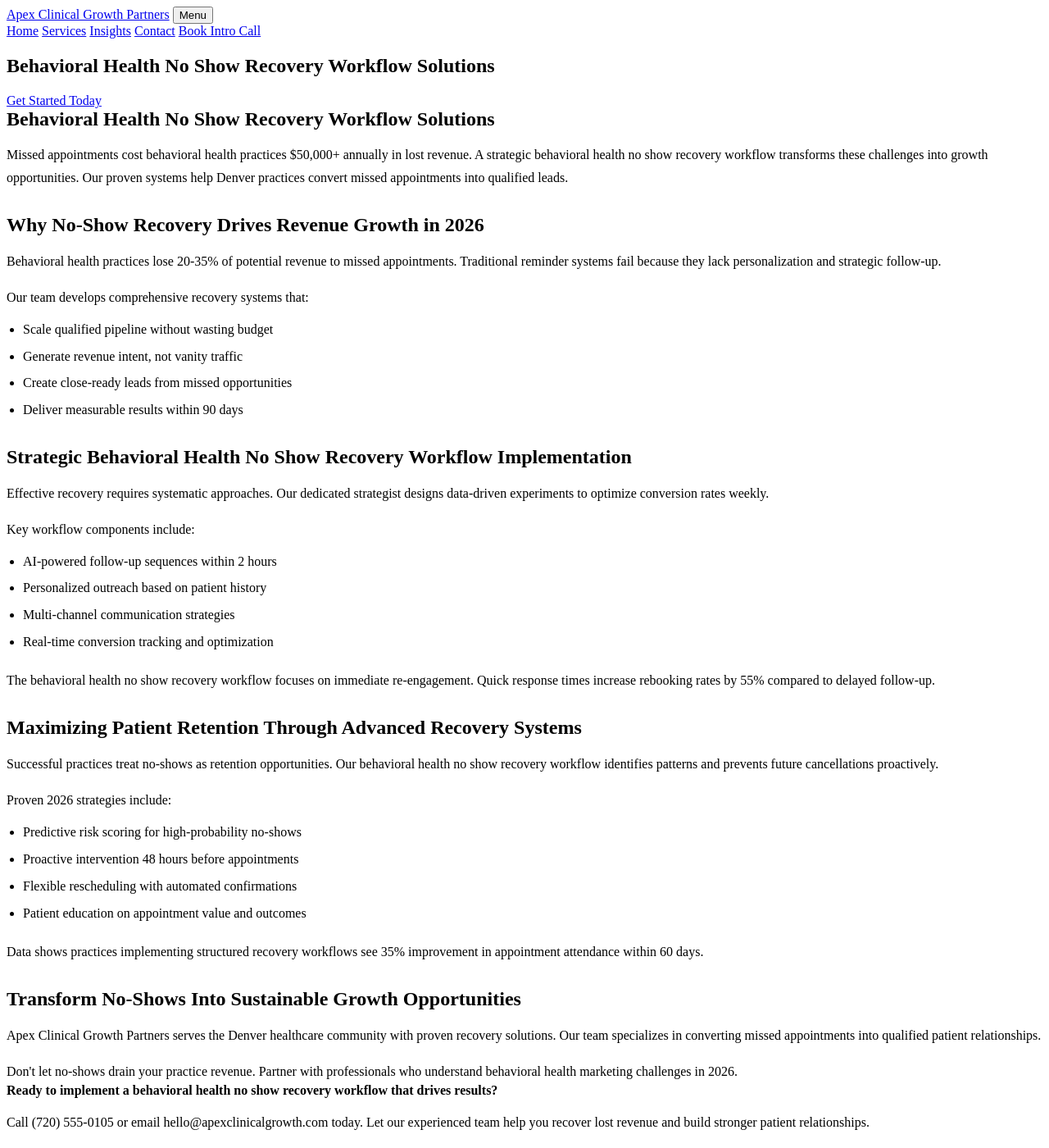
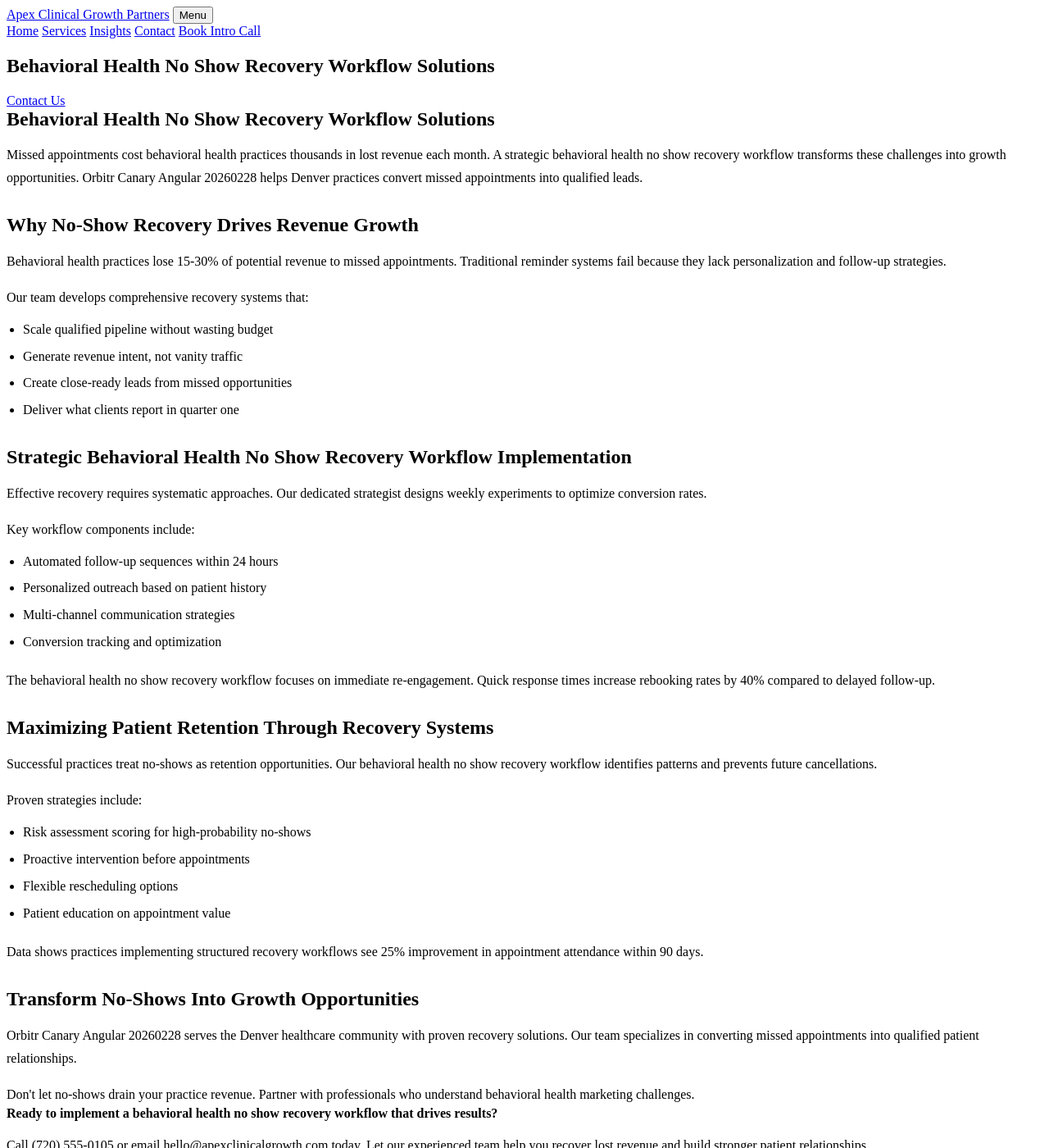
Before and after one commit to prjctlphbt/orbitr-canary-angular-20260228, a Jekyll site: the page angular-behavioral-noshow-20260228144655.html, which Jekyll copies as it is, in a window 1280 px wide and 1400 px high. Shown: the whole window at 82% size. Built offline with Jekyll 4.4.1, drawn with Linux system fonts in a browser that asks for light colours; some of the changed text lies outside the part shown.

Commit message:
Rollback: Revert changes to angular-behavioral-noshow-20260228144655.html

```diff
--- a/angular-behavioral-noshow-20260228144655.html
+++ b/angular-behavioral-noshow-20260228144655.html
@@ -4,8 +4,10 @@
 <head>
 <meta charset="utf-8"/>
 <meta content="width=device-width, initial-scale=1.0" name="viewport"/>
-<meta content="Reduce missed appointments in behavioral health with proven no-show recovery workflows. Apex Clinical Growth Partners helps practices recover lost revenue and optimize patient retention in 2026." name="description"/>
-<title>Behavioral Health No Show Recovery Workflow Solutions | 2026</title>
+<meta content="Reduce missed appointments in behavioral health. Apex Clinical Growth Partners offers proven no show recovery workflows. Optimize your practice today.
+
+Characte" name="description"/>
+<title>Behavioral Health No Show Recovery Workflow Solutions</title>
 <style>
 
 
@@ -103,53 +105,53 @@
 <section class="page-hero landing-hero">
 <div class="container">
 <h1>Behavioral Health No Show Recovery Workflow Solutions</h1>
-<a class="cta" href="/services/">Get Started Today</a>
+<a class="cta" href="/services/">Contact Us</a>
 </div>
 </section>
 <section class="landing-content">
 <div class="container orbitr-generated-content">
 <h1>Behavioral Health No Show Recovery Workflow Solutions</h1>
-<p>Missed appointments cost behavioral health practices $50,000+ annually in lost revenue. A strategic behavioral health no show recovery workflow transforms these challenges into growth opportunities. Our proven systems help Denver practices convert missed appointments into qualified leads.</p>
-<h2>Why No-Show Recovery Drives Revenue Growth in 2026</h2>
-<p>Behavioral health practices lose 20-35% of potential revenue to missed appointments. Traditional reminder systems fail because they lack personalization and strategic follow-up.</p>
+<p>Missed appointments cost behavioral health practices thousands in lost revenue each month. A strategic behavioral health no show recovery workflow transforms these challenges into growth opportunities. Orbitr Canary Angular 20260228 helps Denver practices convert missed appointments into qualified leads.</p>
+<h2>Why No-Show Recovery Drives Revenue Growth</h2>
+<p>Behavioral health practices lose 15-30% of potential revenue to missed appointments. Traditional reminder systems fail because they lack personalization and follow-up strategies.</p>
 <p>Our team develops comprehensive recovery systems that:</p>
 <ul>
 <li>Scale qualified pipeline without wasting budget</li>
 <li>Generate revenue intent, not vanity traffic</li>
 <li>Create close-ready leads from missed opportunities</li>
-<li>Deliver measurable results within 90 days</li>
+<li>Deliver what clients report in quarter one</li>
 </ul>
 <h2>Strategic Behavioral Health No Show Recovery Workflow Implementation</h2>
-<p>Effective recovery requires systematic approaches. Our dedicated strategist designs data-driven experiments to optimize conversion rates weekly.</p>
+<p>Effective recovery requires systematic approaches. Our dedicated strategist designs weekly experiments to optimize conversion rates.</p>
 <p>Key workflow components include:</p>
 <ul>
-<li>AI-powered follow-up sequences within 2 hours</li>
+<li>Automated follow-up sequences within 24 hours</li>
 <li>Personalized outreach based on patient history</li>
 <li>Multi-channel communication strategies</li>
-<li>Real-time conversion tracking and optimization</li>
+<li>Conversion tracking and optimization</li>
 </ul>
-<p>The behavioral health no show recovery workflow focuses on immediate re-engagement. Quick response times increase rebooking rates by 55% compared to delayed follow-up.</p>
-<h2>Maximizing Patient Retention Through Advanced Recovery Systems</h2>
-<p>Successful practices treat no-shows as retention opportunities. Our behavioral health no show recovery workflow identifies patterns and prevents future cancellations proactively.</p>
-<p>Proven 2026 strategies include:</p>
+<p>The behavioral health no show recovery workflow focuses on immediate re-engagement. Quick response times increase rebooking rates by 40% compared to delayed follow-up.</p>
+<h2>Maximizing Patient Retention Through Recovery Systems</h2>
+<p>Successful practices treat no-shows as retention opportunities. Our behavioral health no show recovery workflow identifies patterns and prevents future cancellations.</p>
+<p>Proven strategies include:</p>
 <ul>
-<li>Predictive risk scoring for high-probability no-shows</li>
-<li>Proactive intervention 48 hours before appointments</li>
-<li>Flexible rescheduling with automated confirmations</li>
-<li>Patient education on appointment value and outcomes</li>
+<li>Risk assessment scoring for high-probability no-shows</li>
+<li>Proactive intervention before appointments</li>
+<li>Flexible rescheduling options</li>
+<li>Patient education on appointment value</li>
 </ul>
-<p>Data shows practices implementing structured recovery workflows see 35% improvement in appointment attendance within 60 days.</p>
-<h2>Transform No-Shows Into Sustainable Growth Opportunities</h2>
-<p>Apex Clinical Growth Partners serves the Denver healthcare community with proven recovery solutions. Our team specializes in converting missed appointments into qualified patient relationships.</p>
-<p>Don't let no-shows drain your practice revenue. Partner with professionals who understand behavioral health marketing challenges in 2026.</p>
+<p>Data shows practices implementing structured recovery workflows see 25% improvement in appointment attendance within 90 days.</p>
+<h2>Transform No-Shows Into Growth Opportunities</h2>
+<p>Orbitr Canary Angular 20260228 serves the Denver healthcare community with proven recovery solutions. Our team specializes in converting missed appointments into qualified patient relationships.</p>
+<p>Don't let no-shows drain your practice revenue. Partner with professionals who understand behavioral health marketing challenges.</p>
 <strong>Ready to implement a behavioral health no show recovery workflow that drives results?</strong>
 <p>Call (720) 555-0105 or email hello@apexclinicalgrowth.com today. Let our experienced team help you recover lost revenue and build stronger patient relationships.</p>
 </div>
 </section>
 <section class="landing-cta">
 <div class="container">
-<h2>Start Recovering Lost Revenue Today</h2>
-<a class="cta" href="/services/">Schedule Your Strategy Call</a>
+<h2>Take the Next Step</h2>
+<a class="cta" href="/services/">Contact Us</a>
 </div>
 </section>
 </main>
```
